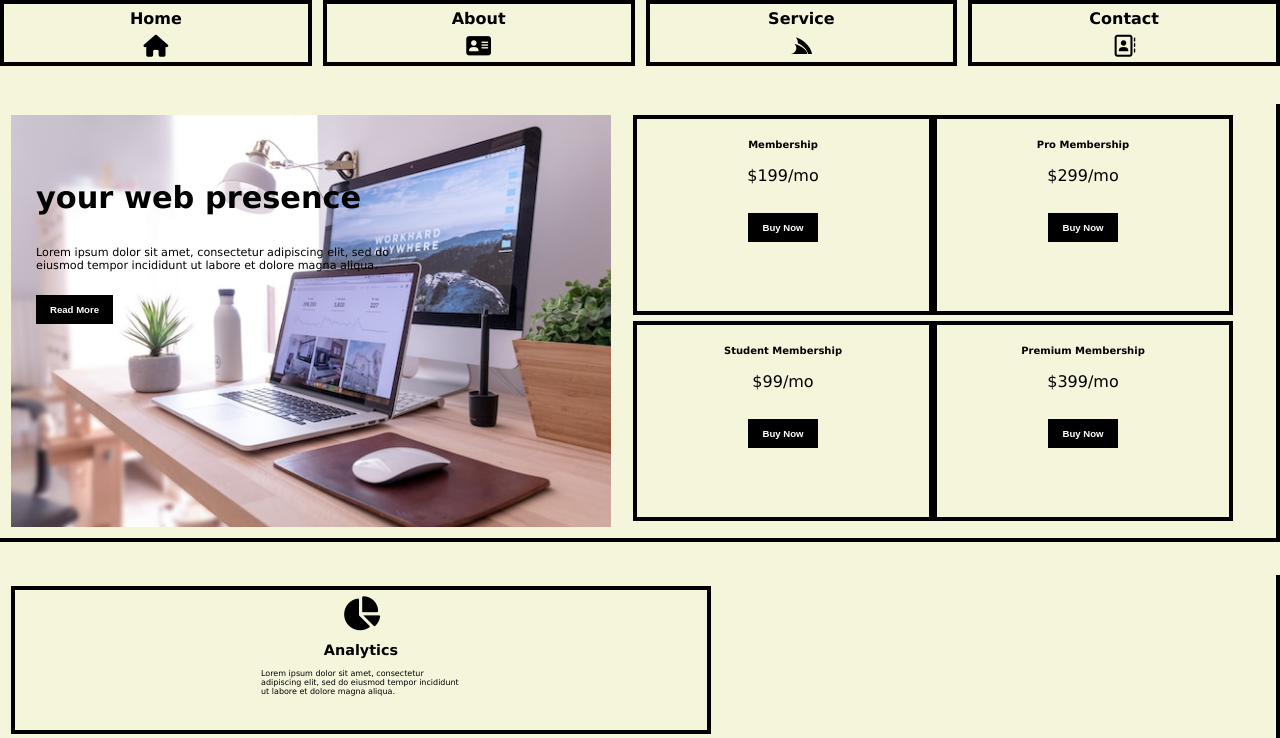
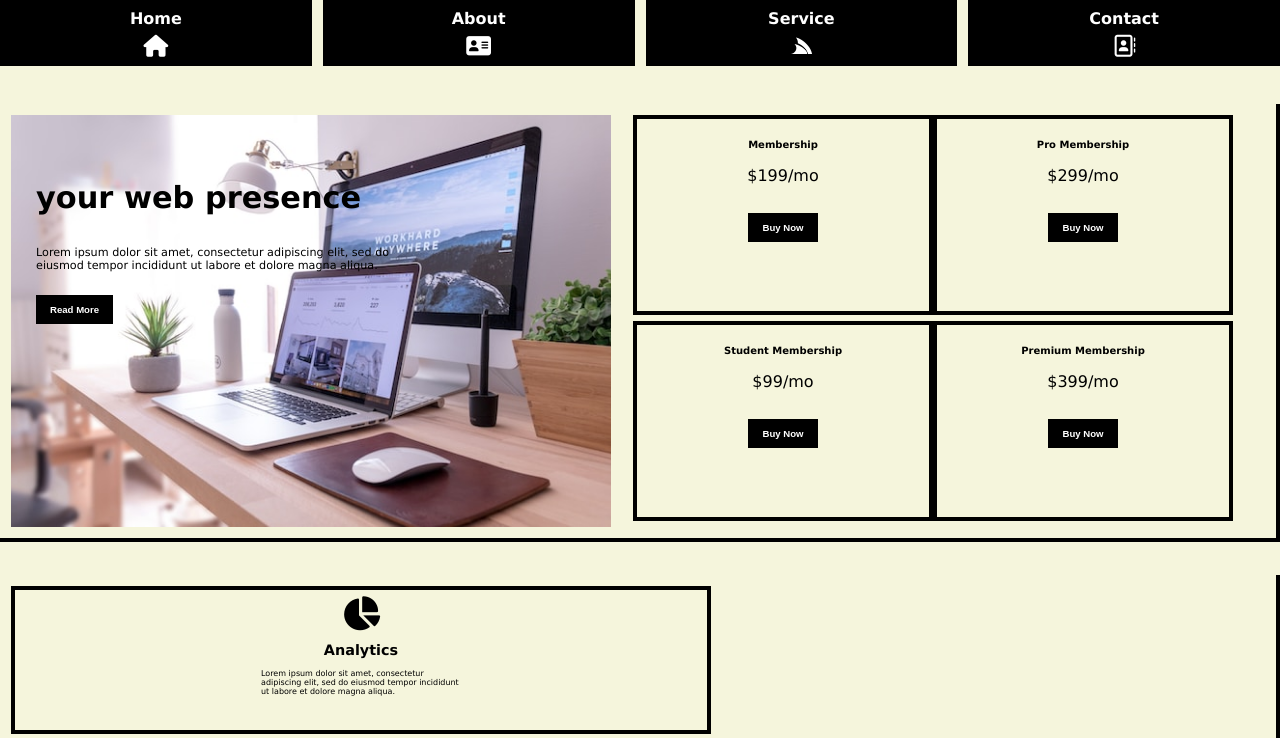
Before and after one commit to Aybi22/gridproject, a plain HTML site: page index.html in a window 1280 px wide. Shown: the top 738 px of the page. Drawn offline with Linux system fonts and the light colour scheme.

Commit message:
"new commit"

```diff
--- a/style.css
+++ b/style.css
@@ -43,6 +43,8 @@ li{
     align-items: center;
     justify-content: center;
     margin-bottom:5px;
+    background: #000;
+    color:#FFF;
 }
 li span{
     font-size:22px;
```
